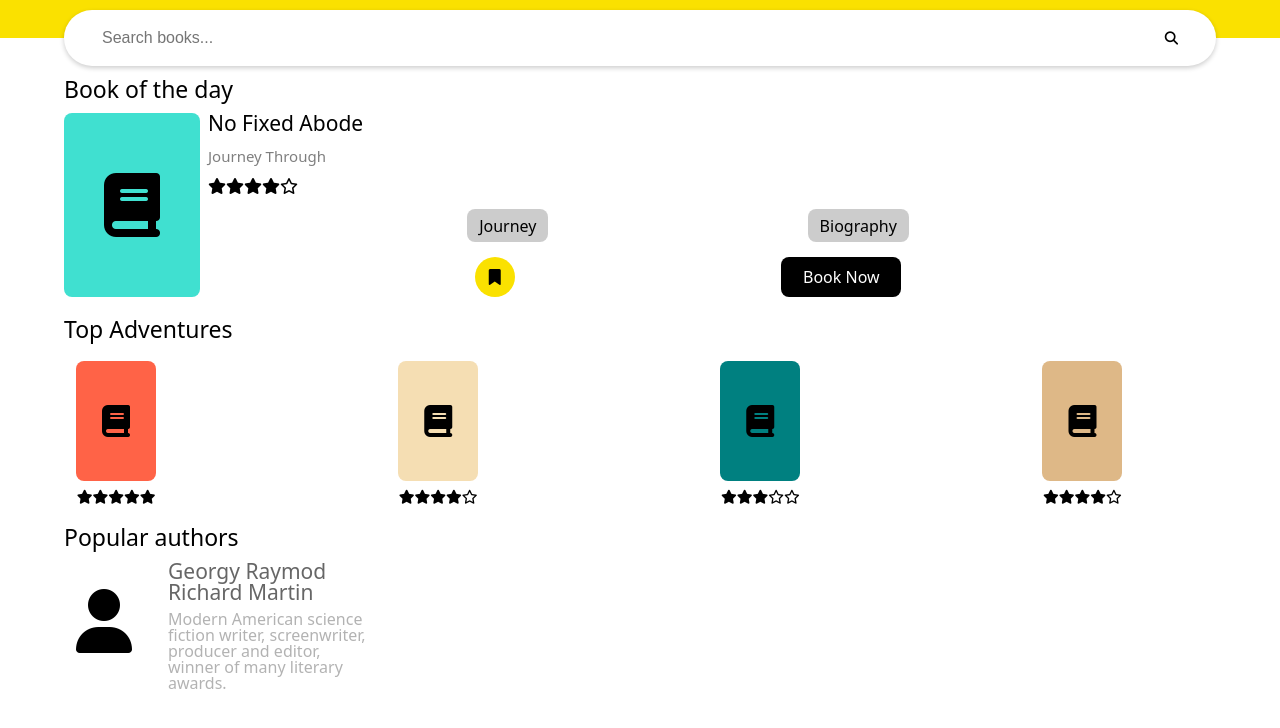
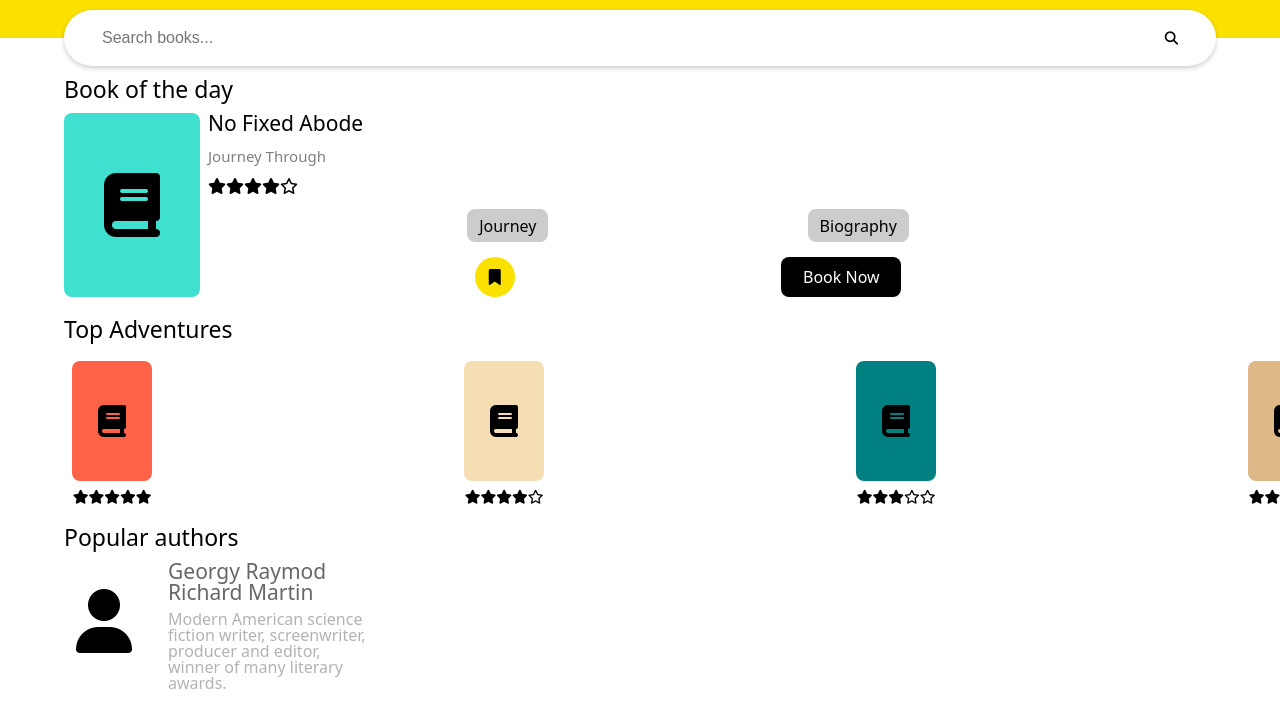
Before and after one commit to HongnamKim/html-css-practice, a plain HTML site: page library-home/index.html in a window 1280 px wide. Shown: the part 82-810 px from the top of the page. Drawn offline with Linux system fonts and the light colour scheme.

Commit message:
book list horizontal scroll
fix horizontal scroll in book list

```diff
--- a/library-home/style.css
+++ b/library-home/style.css
@@ -168,25 +168,26 @@ h2 {
 
 .top {
   height: 26vh;
-  width: 95%;
+  width: 100vw;
 }
 
 .top--article {
   height: 20vh;
-  width: 90%;
+  width: 100vw;
   display: flex;
-  overflow-x: visible;
+  overflow-x: scroll;
   justify-content: space-between;
 }
 
 .top--article__book {
   height: 20vh;
-  width: 13vh;
-  margin-right: 3vh;
+  width: 12vh;
+  margin-right: 1vh;
   display: flex;
   flex-direction: column;
   justify-content: space-evenly;
   align-items: center;
+  flex-shrink: 0;
 }
 
 .top--article__book__cover {
```
